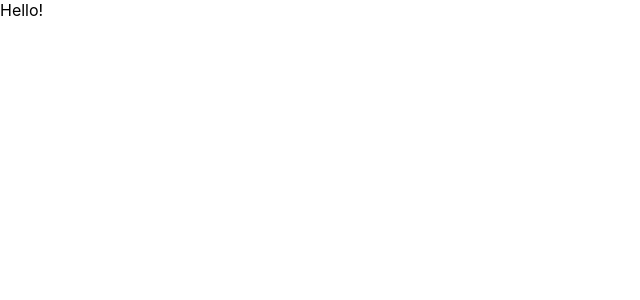
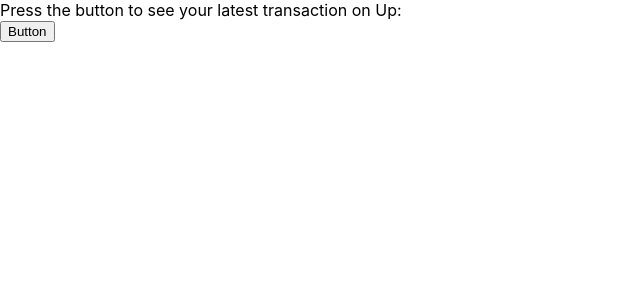
Before and after one commit to gregyd-dev/transaction-tracking, a React (Create React App) app in the folder frontend/: page / in a window 1280 px wide. Shown: the top 300 px of the page, without its empty margins (0-640 px from the left). Built offline with nearby package versions, Linux system fonts and the light colour scheme.

Commit message:
Removed personal site data

```diff
--- a/frontend/src/App.js
+++ b/frontend/src/App.js
@@ -1,14 +1,53 @@
-import React from 'react';
-import { Routes, Route } from 'react-router-dom';
-import Home from './components/Home';
-import TransactionTracking from './components/TransactionTracking';
+import React, { useState } from 'react';
 
 function App() {
+  const [transactionData, setTransactionData] = useState(null);
+  const [loading, setLoading] = useState(false);
+  const [error, setError] = useState(null);
+
+
+
+  const handleButtonClick = async () => {
+    setLoading(true);
+    setError(null);
+
+    const upKey = process.env.REACT_APP_UP_API_KEY;
+
+    try {
+      const response = await fetch('https://api.up.com.au/api/v1/transactions', {
+        method: 'GET',
+        headers: {
+          'Authorization': `Bearer ${upKey}`
+        },
+      });
+
+      if (!response.ok) {
+        throw new Error(`HTTP error! Status: ${response.status}`);
+      }
+
+      const data = await response.json();
+      const firstTransaction = data.data && data.data.length > 0 ? data.data[0] : null;
+      setTransactionData(firstTransaction);
+    } catch (error) {
+      setError(error.message);
+    } finally {
+      setLoading(false);
+    }
+  };
+
   return (
-    <Routes>
-      <Route path="/" element={<Home />} />
-      <Route path="/transaction-tracking" element={<TransactionTracking />} />
-    </Routes>
+    <div>
+      <div>Press the button to see your latest transaction on Up:</div>
+      <button type="button" onClick={handleButtonClick}>Button</button>
+      {loading && <div>Loading...</div>}
+      {error && <div>Error: {error}</div>}
+      {transactionData && (
+        <div>
+          <h3>Transaction Data:</h3>
+          <pre>{JSON.stringify(transactionData, null, 2)}</pre>
+        </div>
+      )}
+    </div>
   );
 }
 
--- a/frontend/src/components/Home.js
+++ /dev/null
@@ -1,9 +0,0 @@
-import React from 'react';
-
-function Home() {
-    return (
-        <div>Hello!</div>
-    );
-}
-
-export default Home;
--- a/frontend/src/components/TransactionTracking.js
+++ /dev/null
@@ -1,50 +0,0 @@
-import React, { useState } from 'react';
-
-function TransactionTracking() {
-  const [transactionData, setTransactionData] = useState(null);
-  const [loading, setLoading] = useState(false);
-  const [error, setError] = useState(null);
-
-  const handleButtonClick = async () => {
-    setLoading(true);
-    setError(null);
-
-    try {
-      const response = await fetch('https://api.up.com.au/api/v1/transactions', {
-        method: 'GET', // Use POST method
-        headers: {
-          'Authorization': `Bearer up:yeah:Y1tLwVGFKulEVg5MrQRda2KwiwFWUqBUsFfHk4HZnIEMNI9VENuXKoNQMNtCVGrgRjkGL6a85Kq0VKvGSuoiVyGQ1hV83qNrOSQoOEGONAm8R2h366NLMAOWG3BB03yD` // Replace with your actual API key
-        },
-      });
-
-      if (!response.ok) {
-        throw new Error(`HTTP error! Status: ${response.status}`);
-      }
-
-      const data = await response.json();
-      const firstTransaction = data.data && data.data.length > 0 ? data.data[0] : null;
-      setTransactionData(firstTransaction);
-    } catch (error) {
-      setError(error.message);
-    } finally {
-      setLoading(false);
-    }
-  };
-
-  return (
-    <div>
-      <div>Hoi scobie! Press the button to see scregorie's latest transaction on Up:</div>
-      <button type="button" onClick={handleButtonClick}>Button</button>
-      {loading && <div>Loading...</div>}
-      {error && <div>Error: {error}</div>}
-      {transactionData && (
-        <div>
-          <h3>Transaction Data:</h3>
-          <pre>{JSON.stringify(transactionData, null, 2)}</pre>
-        </div>
-      )}
-    </div>
-  );
-}
-
-export default TransactionTracking;
--- a/frontend/src/index.js
+++ b/frontend/src/index.js
@@ -3,14 +3,11 @@ import ReactDOM from 'react-dom/client';
 import './index.css';
 import App from './App';
 import reportWebVitals from './reportWebVitals';
-import { BrowserRouter } from 'react-router-dom';
 
 const root = ReactDOM.createRoot(document.getElementById('root'));
 root.render(
   <React.StrictMode>
-    <BrowserRouter>
-      <App />
-    </BrowserRouter>
+    <App />
   </React.StrictMode>
 );
 
```
Also changed, not shown: 2 other files (tests, documents, lock files or other folders).
